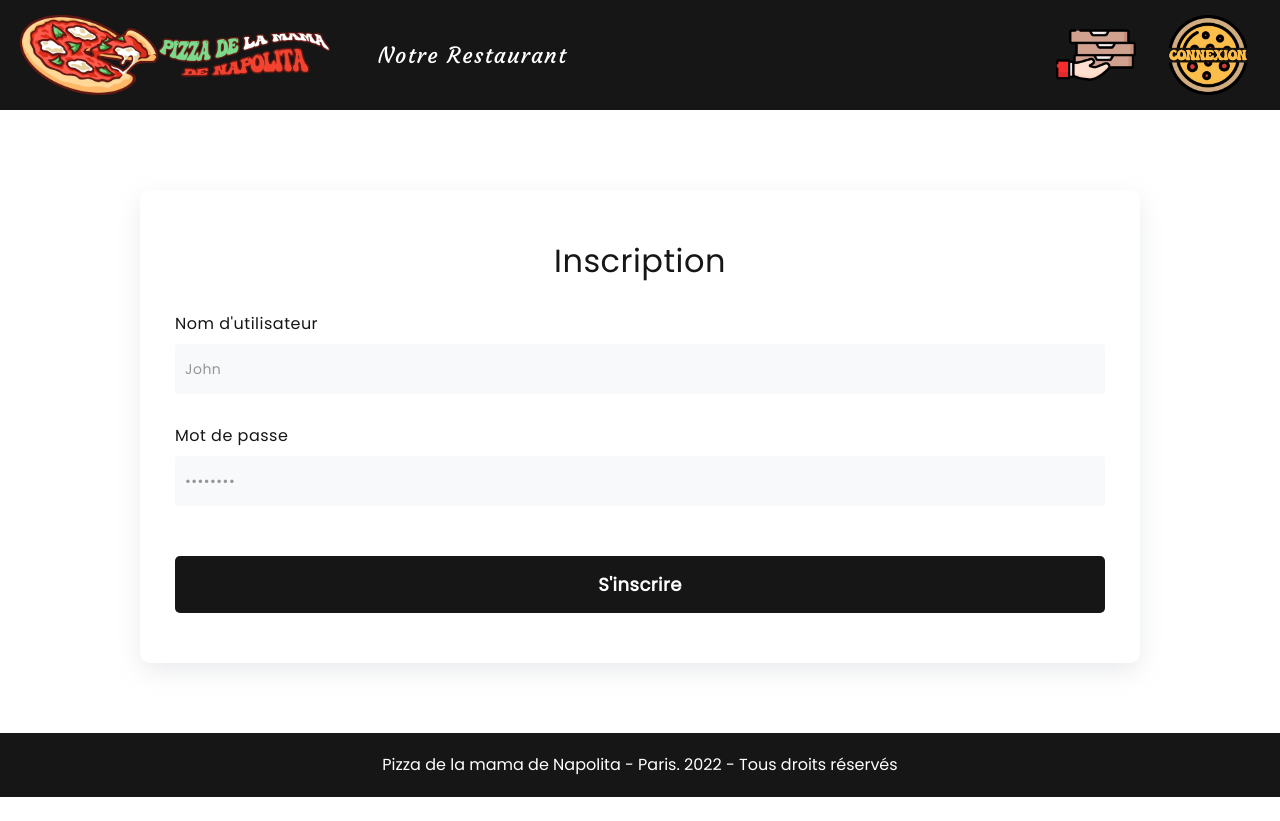
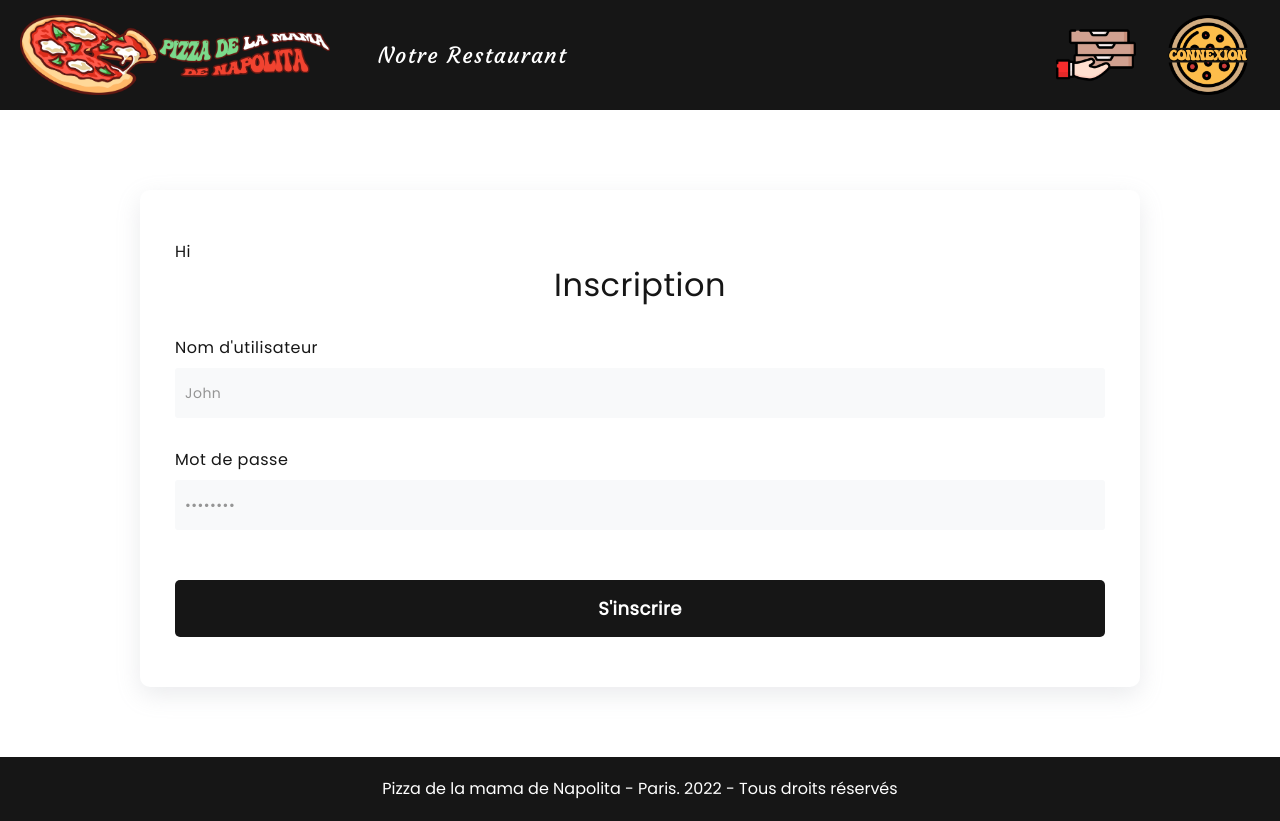
Before and after one commit to bastien-cordier/resto-ipssi, a React (Create React App) app in the folder front/: page /inscription in a window 1280 px wide. Before the commit the page ends 800 px from the top, so only its background shows below. Built offline with nearby package versions, Linux system fonts and the light colour scheme.

Commit message:
Création branche

```diff
--- a/front/src/pages/login/Inscription.js
+++ b/front/src/pages/login/Inscription.js
@@ -38,14 +38,26 @@ export default class Inscription extends Component {
           <form onSubmit={this.onSubmit}>
             <Row>
               <Col>
+                Hi
                 <h3>Inscription</h3>
-
                 <label htmlFor="username">Nom d'utilisateur</label>
-                <input type="text" placeholder="John" id="username" name="username" value={this.state.username} onChange={(e) => this.setState({ username: e.target.value })} />
-
+                <input
+                  type="text"
+                  placeholder="John"
+                  id="username"
+                  name="username"
+                  value={this.state.username}
+                  onChange={(e) => this.setState({ username: e.target.value })}
+                />
                 <label htmlFor="password">Mot de passe</label>
-                <input type="password" placeholder="••••••••" id="password" name="password" value={this.state.password} onChange={(e) => this.setState({ password: e.target.value })} />
-
+                <input
+                  type="password"
+                  placeholder="••••••••"
+                  id="password"
+                  name="password"
+                  value={this.state.password}
+                  onChange={(e) => this.setState({ password: e.target.value })}
+                />
                 <button type="submit">S'inscrire</button>
               </Col>
             </Row>
```
